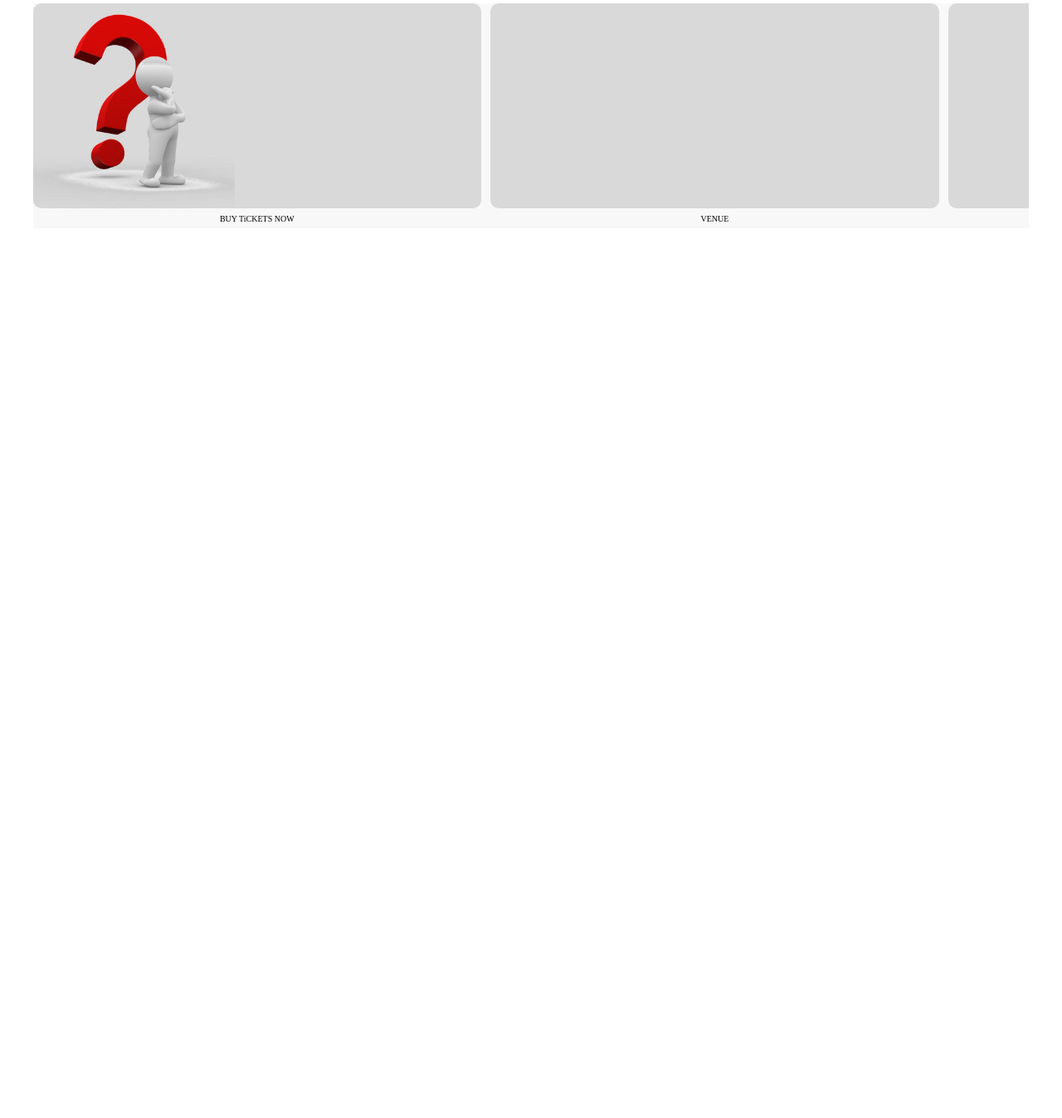
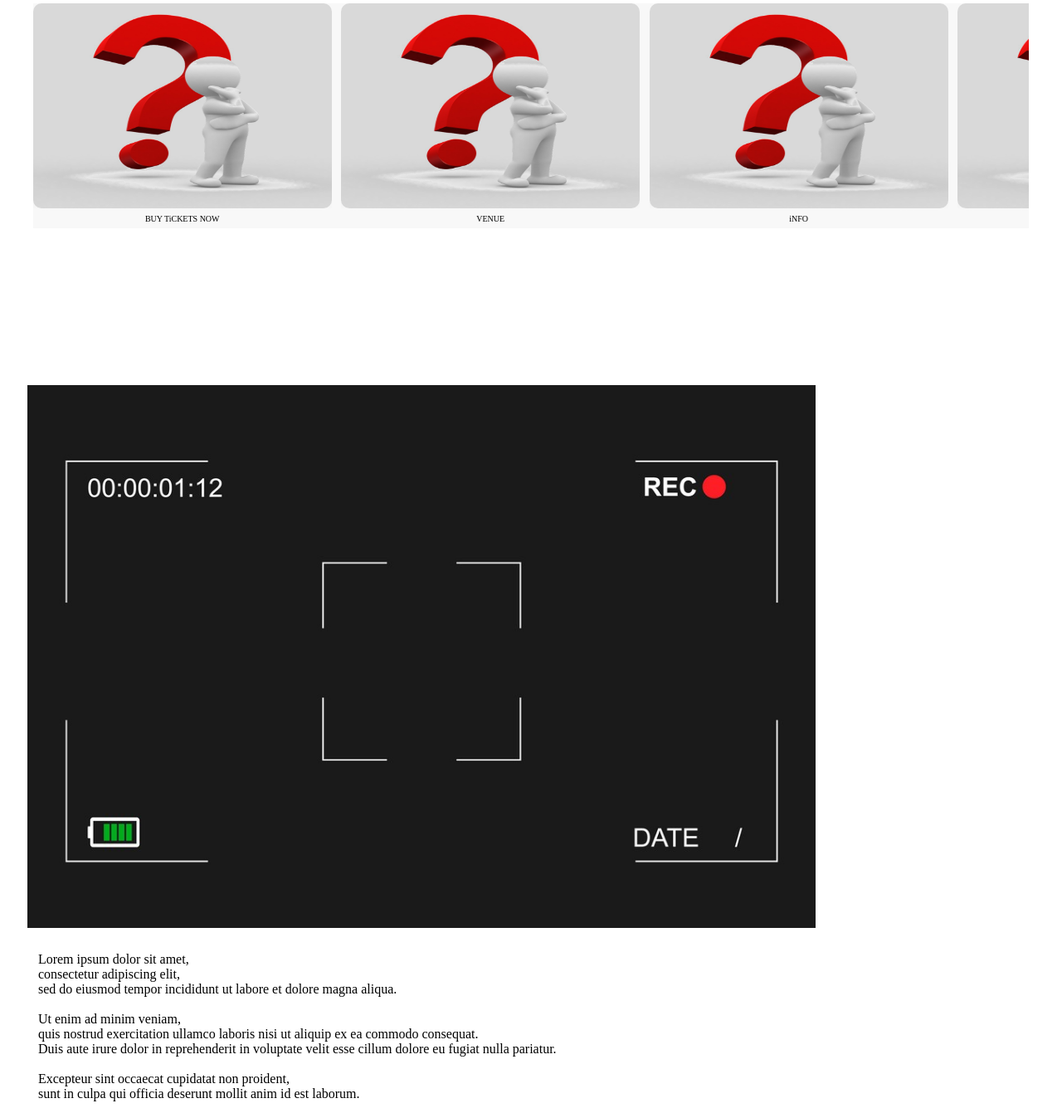
Before and after one commit to ghdyd586/2023_Spring_CASE-MINOR, a plain HTML site: page index.html in a window 1280 px wide. Shown: the part 2176-3523 px from the top of the page at 83% size. Before the commit the page ends 2515 px from the top, so only its background shows below. Drawn offline with Linux system fonts and the light colour scheme.

Commit message:
Ver 2.0
Add some images, buttons, and other text.

```diff
--- a/index.css
+++ b/index.css
@@ -2,7 +2,8 @@
     .IntroText{
         margin-top: 58px;
     }
-    .scroll--element {display:inline-block; width: 45%; height: 247px; border-radius: 10px; background:#D9D9D9; font-size:10px; line-height:150px; text-align:center;}
+    .scroll--element {scroll-snap-align: start; display:inline-block; width: 45%; height: 247px; border-radius: 10px; background:#D9D9D9; font-size:16px; text-align:center;}
+    .scroll--element2 {scroll-snap-align: start; display:inline-block; width: 45%; height: 16px; border-radius: 10px; font-size:10px;  text-align:center;}
 
 
 }
@@ -10,16 +11,25 @@
     .IntroText{
         font-size: 20px;
     }
+    .scroll--element {scroll-snap-align: start; display:inline-block; width: 45%; height: 247px; border-radius: 10px; background:#D9D9D9; font-size:16px; text-align:center;}
+    .scroll--element2 {scroll-snap-align: start; display:inline-block; width: 45%; height: 16px; border-radius: 10px; font-size:10px;  text-align:center;}
+
 }
 @media (min-width : 600px){
     .IntroText{
         font-size: 25px;
     }
+    .scroll--element {scroll-snap-align: start; display:inline-block; width: 40%; height: 247px; border-radius: 10px; background:#D9D9D9; font-size:16px; text-align:center;}
+    .scroll--element2 {scroll-snap-align: start; display:inline-block; width: 40%; height: 16px; border-radius: 10px; font-size:10px;  text-align:center;}
+
 }
 @media (min-width : 800px){
     .IntroText{
         font-size: 30px;
     }
+    .scroll--element {scroll-snap-align: start; display:inline-block; width: 30%; height: 247px; border-radius: 10px; background:#D9D9D9; font-size:16px; text-align:center;}
+    .scroll--element2 {scroll-snap-align: start; display:inline-block; width: 30%; height: 16px; border-radius: 10px; font-size:10px;  text-align:center;}
+
 }
 
 a{
@@ -86,14 +96,14 @@ input#menuicon + label + div > ul > li{line-height: 80px;}
 
 /* 가로 스크롤 적용 */
 .scroll__wrap {font-size:13px; scroll-snap-type: x mandatory;}
-.scroll--element {scroll-snap-align: start; display:inline-block; width: 45%; height: 247px; border-radius: 10px; background:#D9D9D9; font-size:16px; line-height:150px; text-align:center;}
 .scroll--element + .scroll--element {margin-left:8px;}
+.scroll--element {scroll-snap-align: start; display:inline-block;  border-radius: 10px; background:#D9D9D9; font-size:16px; text-align:center;}
 .scroll__wrap img{
-    width: 45%; height: 247px; display: block;
+    width: 100%; height: 247px;
 }
-.scroll--element2 {scroll-snap-align: start; display:inline-block; width: 45%; height: 16px; border-radius: 10px; font-size:10px;  text-align:center;}
+.scroll--element2 {scroll-snap-align: start; display:inline-block;  border-radius: 10px; font-size:10px;  text-align:center;}
 .scroll--element2 + .scroll--element2 {margin-left:8px;}
-.scroll__wrap2 {font-size:13px; height: 16px;scroll-snap-type: x mandatory;}
+.scroll__wrap2 {font-size:13px; height: 16px; scroll-snap-type: x mandatory;}
 
 
 .Header{
@@ -140,3 +150,27 @@ input#menuicon + label + div > ul > li{line-height: 80px;}
     align-items: center;
     text-align: center;
 }
+
+.TextBox2{
+    margin-top: 25px;
+    margin-left: 3%;
+    margin-bottom: 20px;
+}
+
+.TextBox2 a{
+
+    text-align: justify;
+}
+
+.VideoContainer{
+    display: flex;
+
+}
+
+.VideoContainer a img{
+    width: 95%;
+    justify-content: center;
+    align-items: center;
+    margin-left: 2.5%;
+    margin-top: 125px;
+}
--- a/index.html
+++ b/index.html
@@ -57,9 +57,9 @@
     <div class="wrap">
         <div class="scroll__wrap">
           <div class="scroll--element"><img src="./src/TBA.png"></div>
-          <div class="scroll--element"></div>
-          <div class="scroll--element"></div>
-          <div class="scroll--element"></div>
+          <div class="scroll--element"><img src="./src/TBA.png"></div>
+          <div class="scroll--element"><img src="./src/TBA.png"></div>
+          <div class="scroll--element"><img src="./src/TBA.png"></div>
         </div>
         <div class="scroll__wrap2">
             <div class="scroll--element2">BUY TiCKETS NOW</div>
@@ -68,8 +68,22 @@
             <div class="scroll--element2">MERCHANDiSE</div>
         </div>
     </div>
-    <div class="wrapText">
-
+    <div class="VideoContainer">
+        <a><img src="./src/Video.jpg"></a>
+    </div>
+    <div class="TextBox2">
+        <a>
+            Lorem ipsum dolor sit amet, </br>
+            consectetur adipiscing elit, </br>
+            sed do eiusmod tempor incididunt ut labore et dolore magna aliqua. </br>
+            </br>
+            Ut enim ad minim veniam, </br>
+            quis nostrud exercitation ullamco laboris nisi ut aliquip ex ea commodo consequat. </br>
+            Duis aute irure dolor in reprehenderit in voluptate velit esse cillum dolore eu fugiat nulla pariatur. </br>
+            </br>
+            Excepteur sint occaecat cupidatat non proident, </br>
+            sunt in culpa qui officia deserunt mollit anim id est laborum.
+        </a>
     </div>
 </body>
 </html>
```
Also changed, not shown: src/Video.jpg (added).
